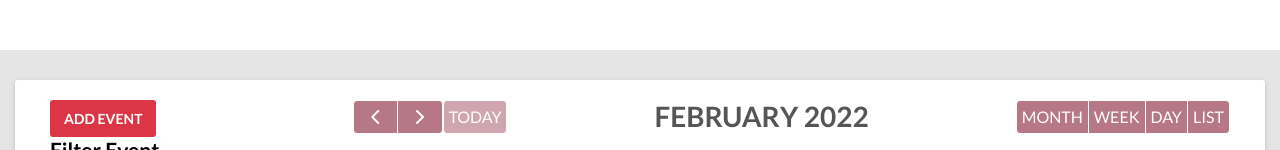
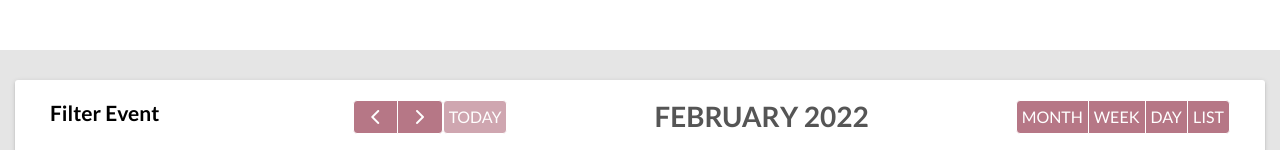
Before and after one commit to LEE-RUM/nbacares-498, a Django app: page /calendar-template/ in a window 1280 px wide. Shown: the part 152-302 px from the top of the page. Run offline with Django 3.2, Linux system fonts and the light colour scheme; data comes from the database, SQL or seed files in the repository; both versions use the stored data as it was after the commit; some libraries are stand-ins or nearby versions.

Commit message:
third party login required for adding events

```diff
--- a/templates/ProjectSite/calendar-base.html
+++ b/templates/ProjectSite/calendar-base.html
@@ -3,6 +3,7 @@
 {% load static %}
 <head>
     <title>{% block title %}{% endblock title %}</title>
+    <link rel="icon" href="{% static 'images/KO-NB-Cares-logo.png' %}">
     <meta charset="utf-8"/>
     <meta http-equiv="X-UA-Compatible" content="IE=edge"/>
     <!-- Main CSS-->
--- a/templates/ProjectSite/calendar-template.html
+++ b/templates/ProjectSite/calendar-template.html
@@ -1,7 +1,7 @@
 {% extends 'ProjectSite/calendar-base.html' %}
 {% load static %}
 {% load crispy_forms_filters %}
-{% block title %}Event Calendar{% endblock title %}
+{% block title %}Calendar{% endblock title %}
 
 {% block extracss %}
   <link href="{% static 'calendar/main.css' %}" rel="stylesheet" />
@@ -14,7 +14,9 @@
     <div class="col-md-12">
         <div class="tile row">
             <div class="col-md-3">
+                {% if user.is_authenticated and not user.is_superuser %}
                 <button id="addEvent" type="button" class="btn btn-danger">ADD EVENT</button>
+                {% endif %}
                 <div id="external-events">
                     <h4 class="mb-4">Filter Event</h4>
                     <form method="get">
```
Also changed, not shown: db.sqlite3.
